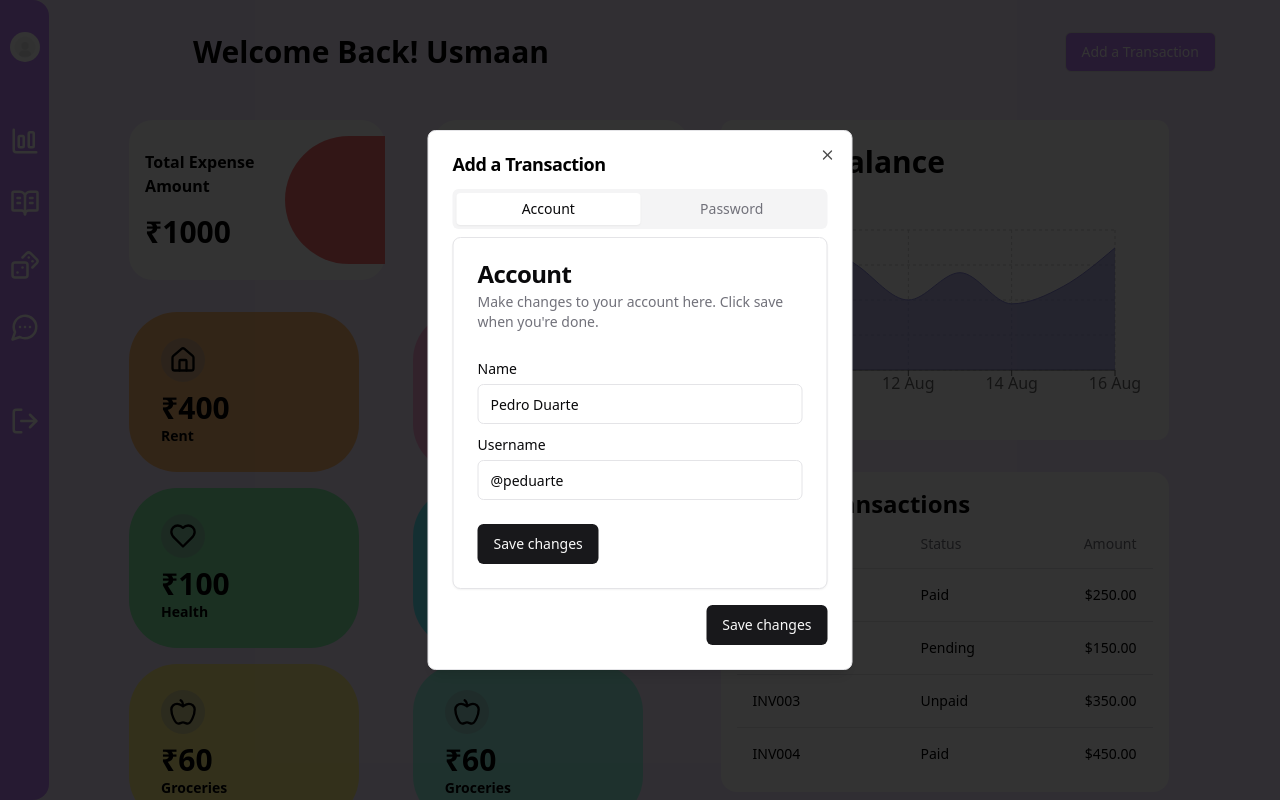
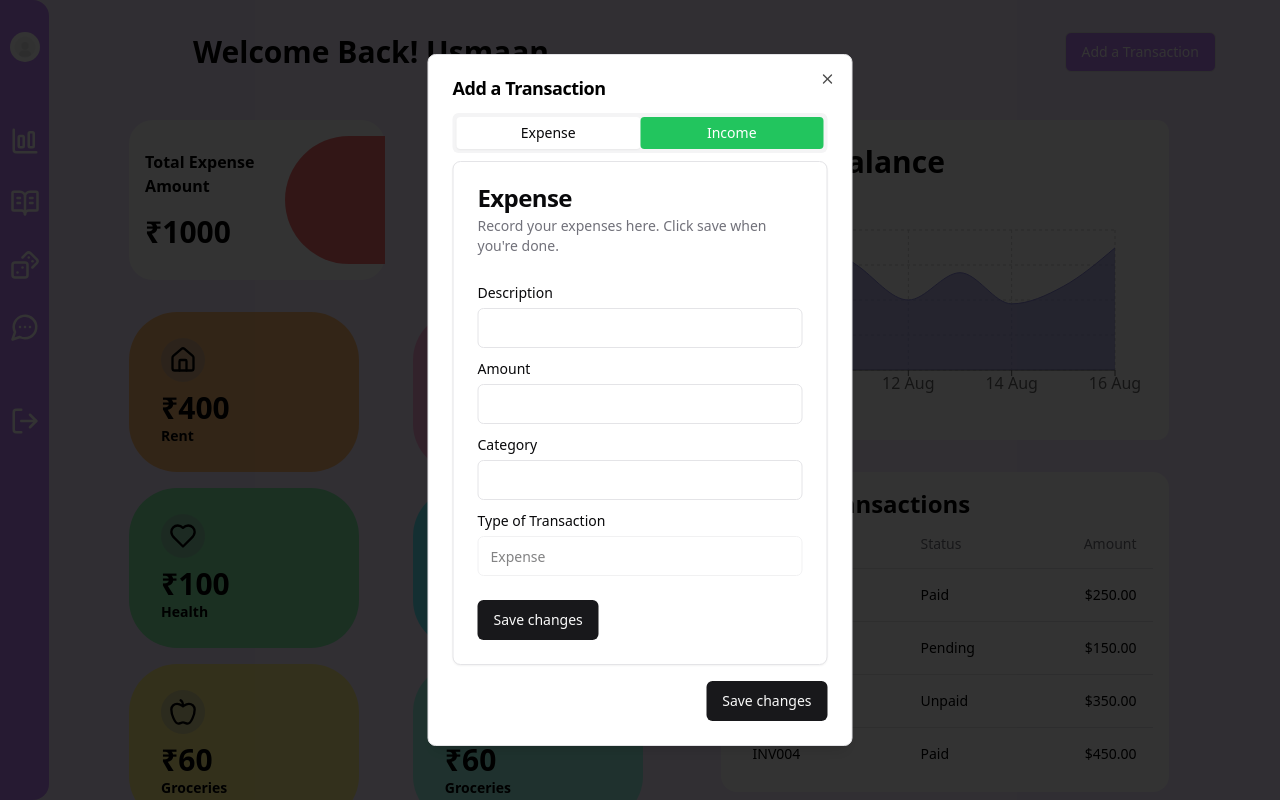
Before and after one commit to illusionist52/investED, a Next.js app: page /expense-tracker in a window 1280 px wide. Both pictures are taken after a click on the button "Add a Transaction". Built offline with nearby package versions, Linux system fonts and the light colour scheme.

Commit message:
minoe changes

```diff
--- a/app/(root)/_components/TransactionDialog.jsx
+++ b/app/(root)/_components/TransactionDialog.jsx
@@ -1,21 +1,17 @@
-import { Button } from "@/components/ui/button"
+"use client";
+
+import { Button } from "@/components/ui/button";
 import {
   Dialog,
   DialogContent,
-  DialogDescription,
   DialogFooter,
   DialogHeader,
   DialogTitle,
   DialogTrigger,
-} from "@/components/ui/dialog"
-import { Input } from "@/components/ui/input"
-import { Label } from "@/components/ui/label"
-import {
-  Tabs,
-  TabsContent,
-  TabsList,
-  TabsTrigger,
-} from "@/components/ui/tabs"
+} from "@/components/ui/dialog";
+import { Input } from "@/components/ui/input";
+import { Label } from "@/components/ui/label";
+import { Tabs, TabsContent, TabsList, TabsTrigger } from "@/components/ui/tabs";
 import {
   Card,
   CardContent,
@@ -23,74 +19,172 @@ import {
   CardFooter,
   CardHeader,
   CardTitle,
-} from "@/components/ui/card"
+} from "@/components/ui/card";
+import React, { useCallback, useState } from "react";
+import { useForm } from "react-hook-form";
 
 export function TransactionDialog() {
+  const {
+    register,
+    handleSubmit,
+    setValue,
+    formState: { isSubmitting },
+    reset,
+  } = useForm();
+
+  const [transactionType, setTransactionType] = useState("expense");
+
+  const onSubmit = useCallback(
+    (data) => {
+      console.log(`Transaction created: ${transactionType}`, data);
+      reset(); // Reset form after submission
+    },
+    [reset, transactionType]
+  );
+
+  const handleTabChange = useCallback((value) => {
+    setTransactionType(value);
+  }, []);
+
   return (
-    <Dialog color="bg-purple-300">
+    <Dialog>
       <DialogTrigger asChild>
-        <Button className="bg-purple-400 text-white" variant="outline">Add a Transaction</Button>
+        <Button className="bg-purple-400 text-white" variant="outline">
+          Add a Transaction
+        </Button>
       </DialogTrigger>
       <DialogContent className="sm:max-w-[425px]">
         <DialogHeader>
           <DialogTitle>Add a Transaction</DialogTitle>
         </DialogHeader>
-        <Tabs defaultValue="account" className="w-full">
+        <Tabs
+          defaultValue="expense"
+          onValueChange={handleTabChange}
+          className="w-full"
+        >
           <TabsList className="grid w-full grid-cols-2">
-            <TabsTrigger value="account">Account</TabsTrigger>
-            <TabsTrigger value="password">Password</TabsTrigger>
+            <TabsTrigger
+              value="expense"
+              className={"bg-red-500 text-white"}
+            >
+              Expense
+            </TabsTrigger>
+            <TabsTrigger
+              value="income"
+              className={"bg-green-500 text-white"}
+            >
+              Income
+            </TabsTrigger>
           </TabsList>
-          <TabsContent value="account">
+
+          {/* Expense Tab */}
+          <TabsContent value="expense">
+            <form onSubmit={handleSubmit(onSubmit)} className="space-y-4">
               <Card>
                 <CardHeader>
-                <CardTitle>Account</CardTitle>
+                  <CardTitle>Expense</CardTitle>
                   <CardDescription>
-                  Make changes to your account here. Click save when you're done.
+                    Record your expenses here. Click save when you're done.
                   </CardDescription>
                 </CardHeader>
                 <CardContent className="space-y-2">
                   <div className="space-y-1">
-                  <Label htmlFor="name">Name</Label>
-                  <Input id="name" defaultValue="Pedro Duarte" />
+                    <Label htmlFor="description">Description</Label>
+                    <Input
+                      id="description"
+                      {...register("description", { required: true })}
+                    />
                   </div>
                   <div className="space-y-1">
-                  <Label htmlFor="username">Username</Label>
-                  <Input id="username" defaultValue="@peduarte" />
+                    <Label htmlFor="amount">Amount</Label>
+                    <Input
+                      id="amount"
+                      type="number"
+                      {...register("amount", { required: true })}
+                    />
+                  </div>
+                  <div className="space-y-1">
+                    <Label htmlFor="category">Category</Label>
+                    <Input
+                      id="category"
+                      {...register("category", { required: true })}
+                    />
+                  </div>
+                  <div className="space-y-1">
+                    <Label htmlFor="type">Type of Transaction</Label>
+                    <Input
+                      id="type"
+                      value={transactionType === "expense" ? "Expense" : "Income"}
+                      disabled
+                    />
                   </div>
                 </CardContent>
                 <CardFooter>
-                <Button>Save changes</Button>
+                  <Button type="submit" disabled={isSubmitting}>
+                    {isSubmitting ? "Saving..." : "Save changes"}
+                  </Button>
                 </CardFooter>
               </Card>
+            </form>
           </TabsContent>
-          <TabsContent value="password">
+
+          {/* Income Tab */}
+          <TabsContent value="income">
+            <form onSubmit={handleSubmit(onSubmit)} className="space-y-4">
               <Card>
                 <CardHeader>
-                <CardTitle>Password</CardTitle>
+                  <CardTitle>Income</CardTitle>
                   <CardDescription>
-                  Change your password here. After saving, you'll be logged out.
+                    Record your income here. Click save when you're done.
                   </CardDescription>
                 </CardHeader>
                 <CardContent className="space-y-2">
                   <div className="space-y-1">
-                  <Label htmlFor="current">Current password</Label>
-                  <Input id="current" type="password" />
+                    <Label htmlFor="description">Description</Label>
+                    <Input
+                      id="description"
+                      {...register("description", { required: true })}
+                    />
                   </div>
                   <div className="space-y-1">
-                  <Label htmlFor="new">New password</Label>
-                  <Input id="new" type="password" />
+                    <Label htmlFor="amount">Amount</Label>
+                    <Input
+                      id="amount"
+                      type="number"
+                      {...register("amount", { required: true })}
+                    />
                   </div>
+                  <div className="space-y-1">
+                    <Label htmlFor="category">Category</Label>
+                    <Input
+                      id="category"
+                      {...register("category", { required: true })}
+                    />
+                  </div>
+                  {/* <div className="space-y-1">
+                    <Label htmlFor="type">Type of Transaction</Label>
+                    <Input
+                      id="type"
+                      value={transactionType === "expense" ? "Expense" : "Income"}
+                      disabled
+                    />
+                  </div> */}
                 </CardContent>
                 <CardFooter>
-                <Button>Save password</Button>
+                  <Button type="submit" disabled={isSubmitting}>
+                    {isSubmitting ? "Saving..." : "Save changes"}
+                  </Button>
                 </CardFooter>
               </Card>
+            </form>
           </TabsContent>
         </Tabs>
         <DialogFooter>
-          <Button type="submit">Save changes</Button>
+          <Button type="submit" form="transactionForm" disabled={isSubmitting}>
+            {isSubmitting ? "Saving..." : "Save changes"}
+          </Button>
         </DialogFooter>
       </DialogContent>
     </Dialog>
-  )
+  );
 }
```
Also changed, not shown: package.json (+3 -11 lines), 1 other file (tests, documents, lock files or other folders). Lines whose indentation alone changed are shown as unchanged.
